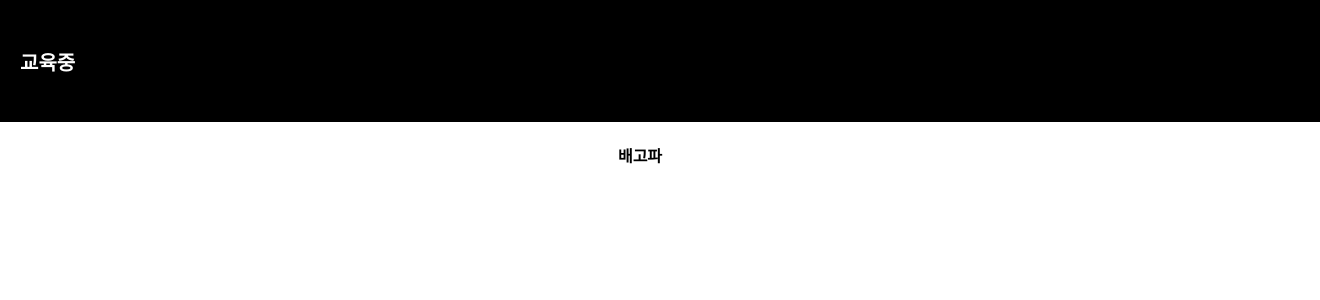
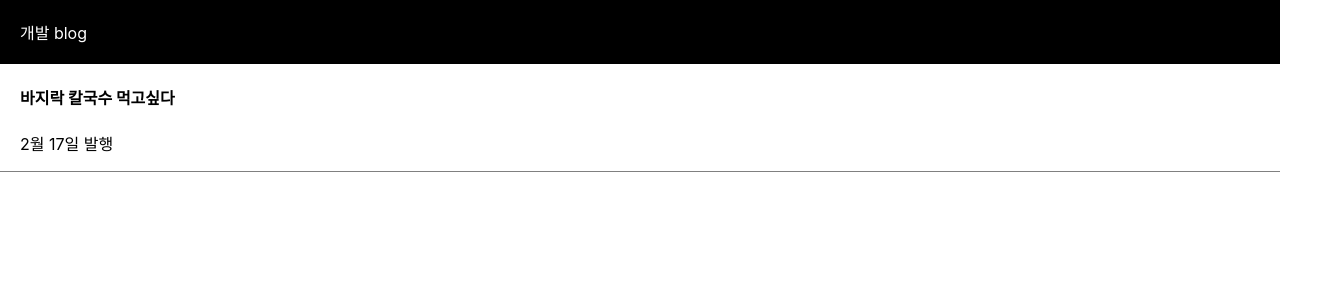
Before and after one commit to HyeonE0103/reactStudyAppleCoding, a React (Create React App) app: page / in a window 1280 px wide. Shown: the top 300 px of the page, 1320 px wide, since content can reach past the window. Built offline with nearby package versions, Linux system fonts and the light colour scheme.

Commit message:
자주 변하는 데이터는 state에

```diff
--- a/src/App.css
+++ b/src/App.css
@@ -8,6 +8,14 @@
   display: flex;
   color: white;
   padding: 20px;
+}
+div {
+  box-sizing: border-box;
+}
+.list {
+  text-align: left;
+  padding-left: 20px;
+  border-bottom: 1px solid grey;
 }
 .App-logo {
   height: 40vmin;
--- a/src/App.js
+++ b/src/App.js
@@ -1,15 +1,19 @@
-import logo from "./logo.svg";
 import "./App.css";
+import { useState } from "react";
 
 function App() {
   let post = "배고파";
+  let [글제목, b] = useState("바지락 칼국수 먹고싶다");
 
   return (
     <div className="App">
       <div className="black-nav">
-        <h4 style={{ color: "white", fontSize: "20px" }}>교육중</h4>
+        <div>개발 blog</div>
       </div>
-      <h4>{post}</h4>
+      <div className="list">
+        <h4>{글제목}</h4>
+        <p>2월 17일 발행</p>
+      </div>
     </div>
   );
 }
```
Also changed, not shown: 1 other file (tests, documents, lock files or other folders).
